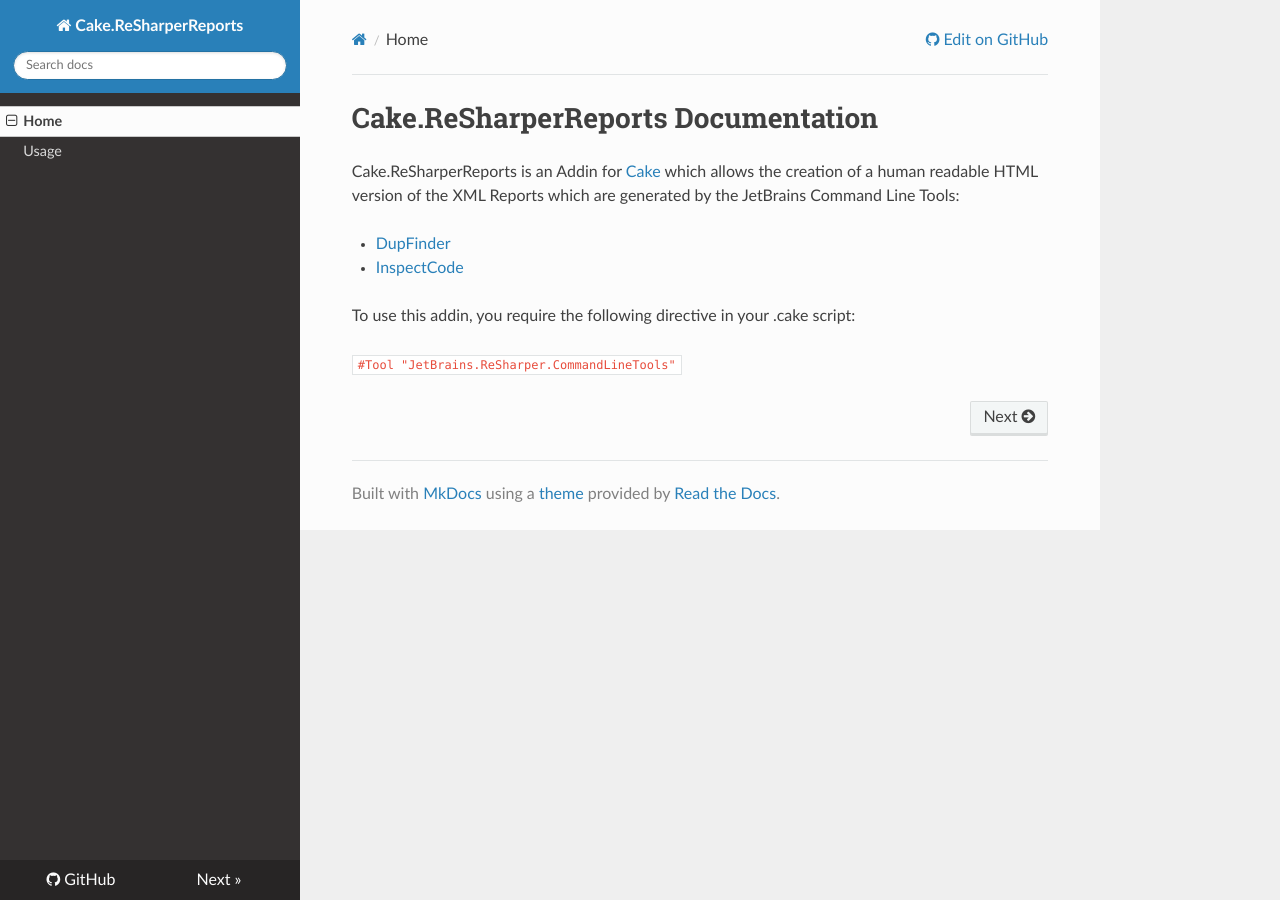
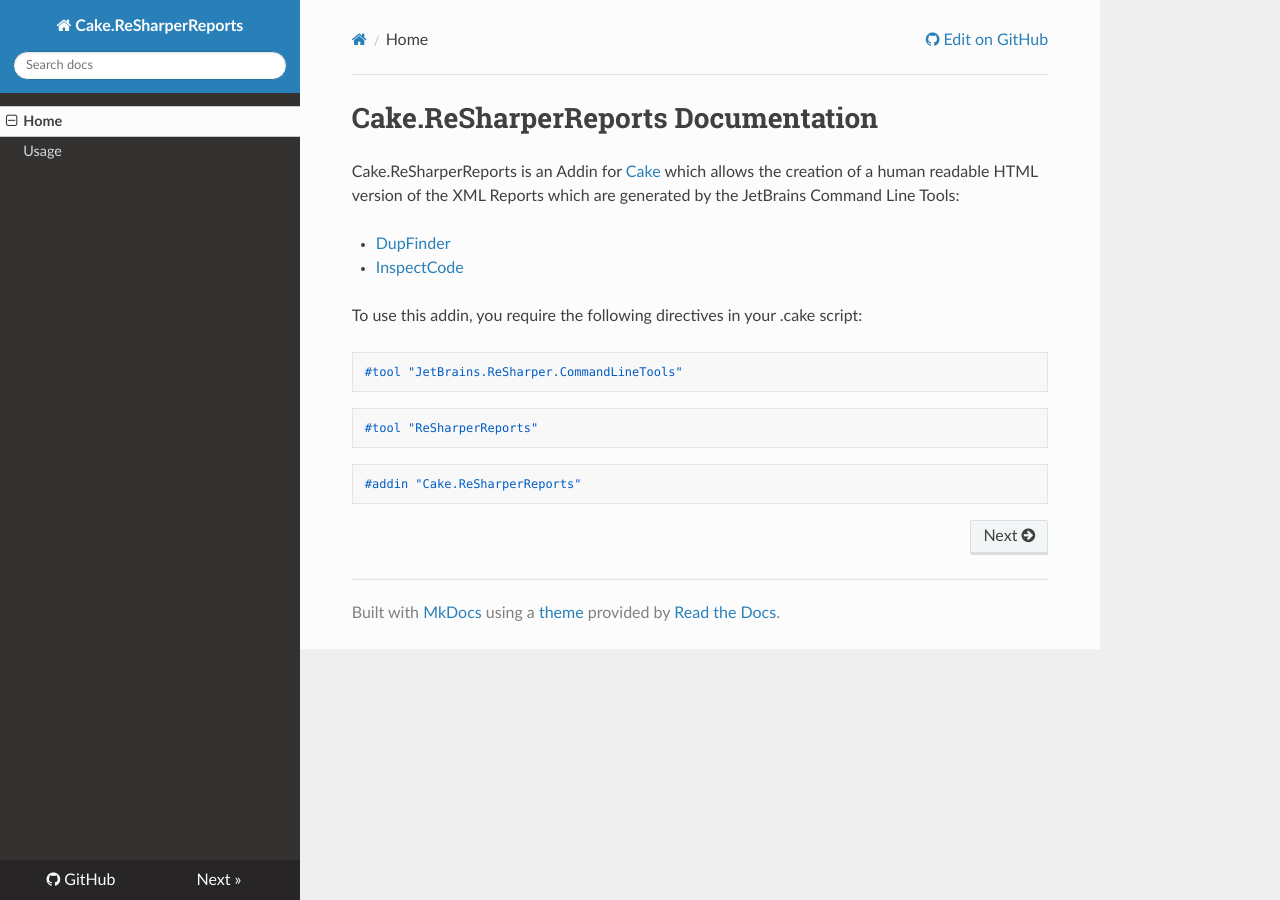
Before and after one commit to cake-contrib/Cake.ReSharperReports, an MkDocs documentation site: the page built from docs/index.md, in a window 1280 px wide. Built offline with MkDocs 1.6.1, drawn with Linux system fonts in a browser that asks for light colours; nearby versions of some CDN libraries; old or Windows-style settings are respelled for this version of MkDocs.

Commit message:
(doc) Added required aliases to documentation

````diff
--- a/docs/index.md
+++ b/docs/index.md
@@ -6,6 +6,16 @@ Cake.ReSharperReports is an Addin for [Cake](http://cakebuild.net/) which allows
 - [InspectCode](https://confluence.jetbrains.com/display/NETCOM/Introducing+InspectCode)
 
 
-To use this addin, you require the following directive in your .cake script:
+To use this addin, you require the following directives in your .cake script:
 
-`#Tool "JetBrains.ReSharper.CommandLineTools"`
+```csharp
+#tool "JetBrains.ReSharper.CommandLineTools"
+```
+
+```csharp
+#tool "ReSharperReports"
+```
+
+```csharp
+#addin "Cake.ReSharperReports"
+```
````
